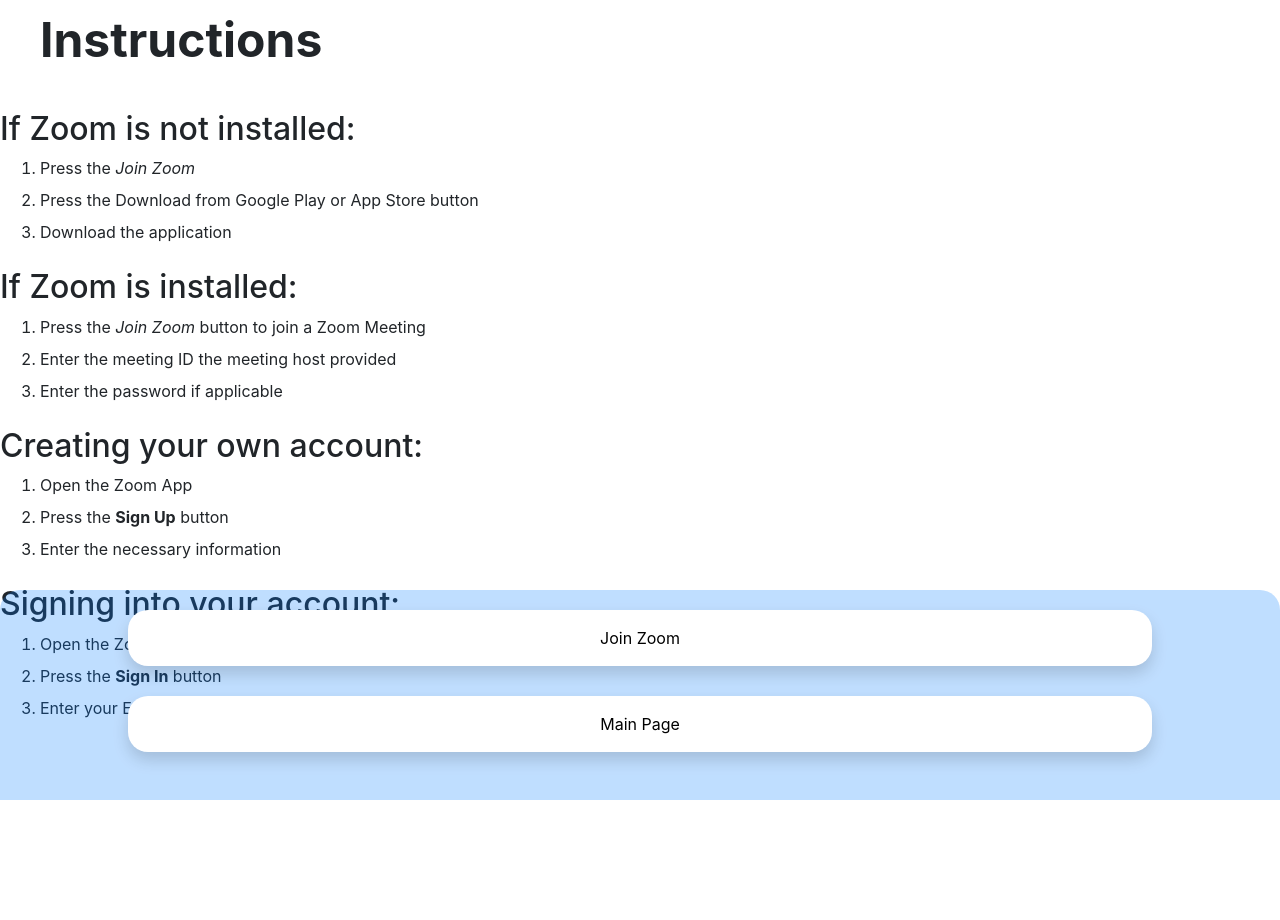
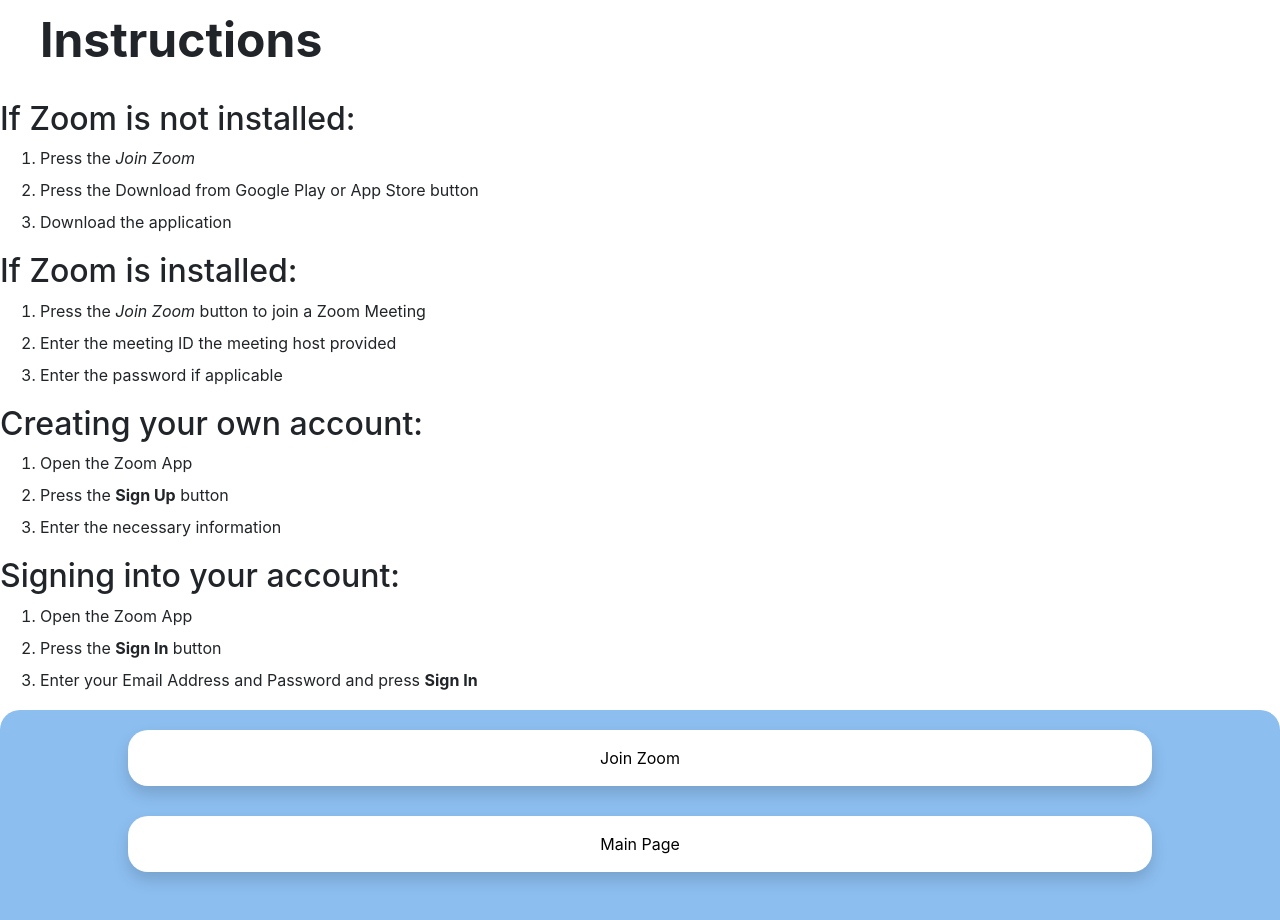
Before and after one commit to csc301-fall-2020/team-project-20-family-service-toronto, a React (Create React App) app in the folder deliverable-4/app/: page /Zoom in a window 1280 px wide. Before the commit the page ends 800 px from the top, so only its background shows below. Built offline with nearby package versions, Linux system fonts and the light colour scheme.

Commit message:
fixed zoom css

```diff
--- a/deliverable-4/app/src/components/Zoom/Zoom.css
+++ b/deliverable-4/app/src/components/Zoom/Zoom.css
@@ -1,5 +1,5 @@
 #instructions-buttons {
-	background-color: rgba(0,123,255,.25);
+	background: rgb(140, 190, 240);
 	text-align: center;
 	border-top-left-radius: 20px;
 	border-top-right-radius: 20px;
@@ -11,27 +11,24 @@
 	margin-bottom: 30px !important;
 }
 
-#to-main-button {
-	width: 80%;
-}
-
 #header {
 	font-size: 3rem;
-	margin-bottom: 30px;
+	margin-bottom: 20px;
 }
 
 ol {
 	padding-right: 20px;
 	font-size: 2vh;
+	margin-bottom: 10px;
 }
 
 .inst-cont {
-	height: 100vh;
-	width: 100vw;
+    width: 100%;
+    height: 100%;
 }
 
 #footer {
-    position: fixed;
+	overflow: hidden;
     bottom: 0;
     width: 100%;
 }
```
